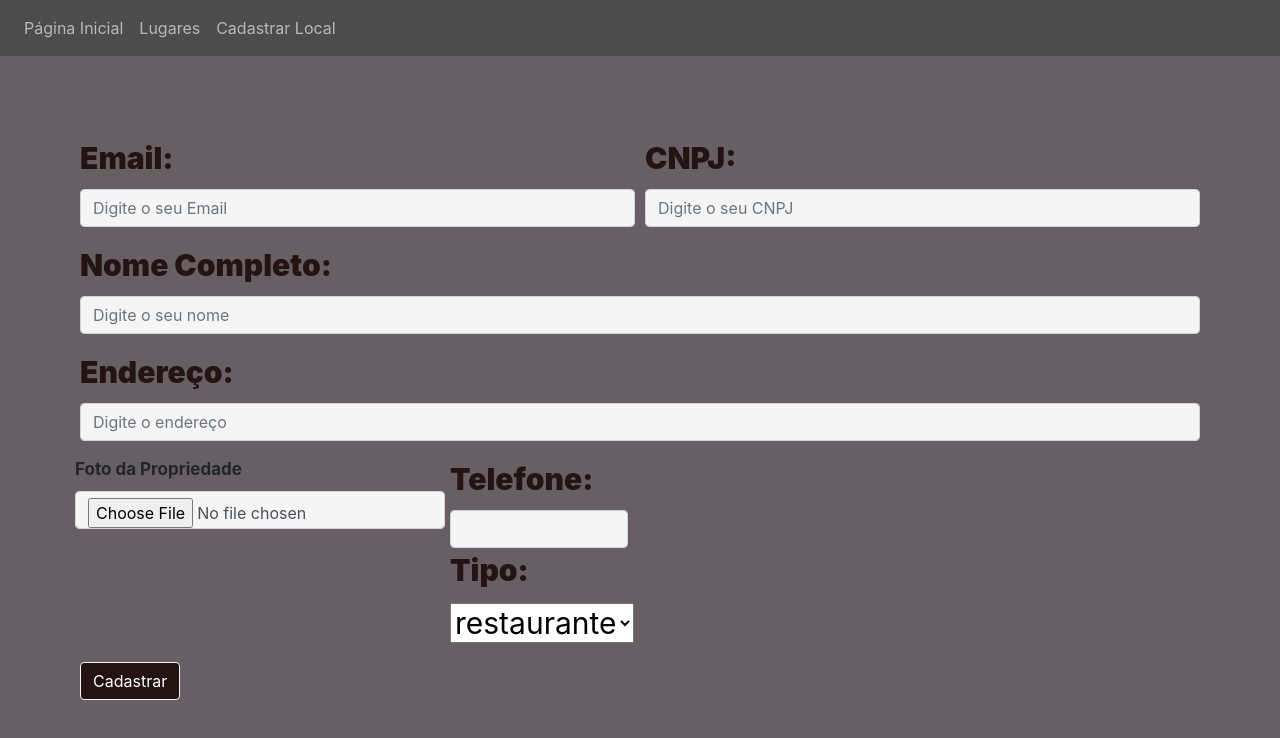
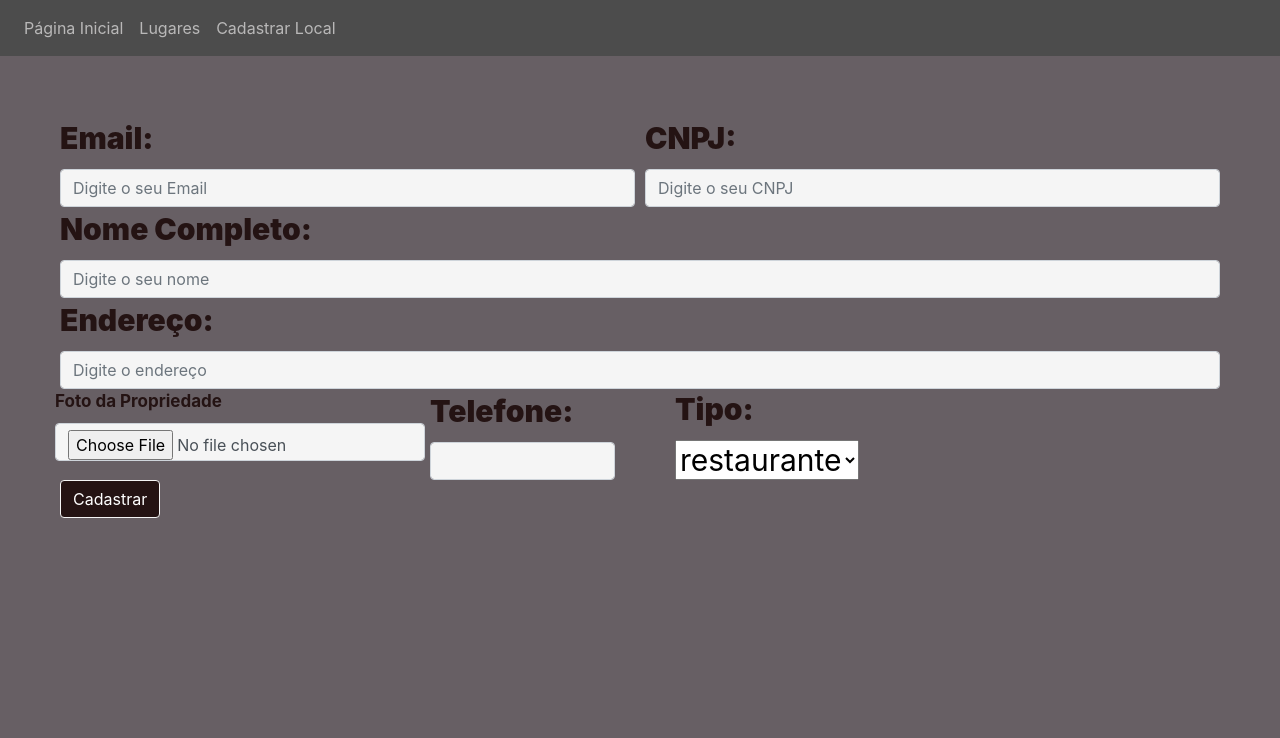
Before and after one commit to TIAW2022/tiaw2022-manha-buscando-role, a plain HTML site: page codigo/Cadastro-Lugares/cadastro.html in a window 1280 px wide. Drawn offline with nearby package versions, Linux system fonts and the light colour scheme.

Commit message:
Update cadastro.css

```diff
--- a/codigo/Cadastro-Lugares/cadastro.css
+++ b/codigo/Cadastro-Lugares/cadastro.css
@@ -5,17 +5,11 @@ html{
 main{
     background-color: #675f64;
     margin: 0px;
-    padding: 80px;
+    padding: 60px;
 }
 /*Menu*/
 .navbar{
     background-color: rgba(0, 0, 0, 0.7);
-}
-.Cadastro-local{
-    position: absolute;
-    right: 330px;
-    padding-left: 20px;
-    padding-right: 20px;
 }
 .pesquisa1{
     position: absolute;
@@ -42,6 +36,8 @@ main{
     font-size: 30px;
     font-weight: 900;
     color: rgb(36, 19, 19);
+    margin: 0px;
+    padding: 0px;
 }
 .form-control{
    background-color: whitesmoke;
@@ -50,3 +46,21 @@ main{
 background-color: rgb(36, 19, 19);
 color: white;
 }
+#inputImagem{
+    width: 200px;
+    padding: 10px;
+    margin: 30px;
+}
+.form-label{
+    color:rgb(36, 19, 19);
+}
+.options{
+    position: absolute;
+    left: 250px;
+    bottom: 40px;
+}
+#inputTipo{
+    position: absolute;
+    left: 250px;
+    bottom: 0px;
+}
```
